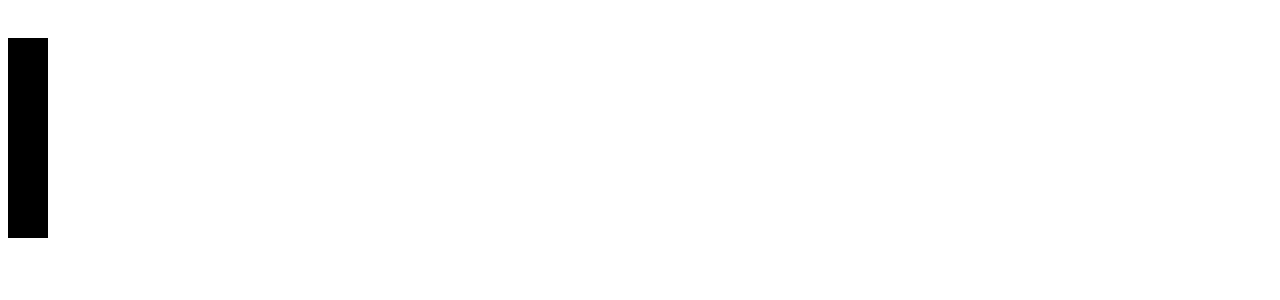
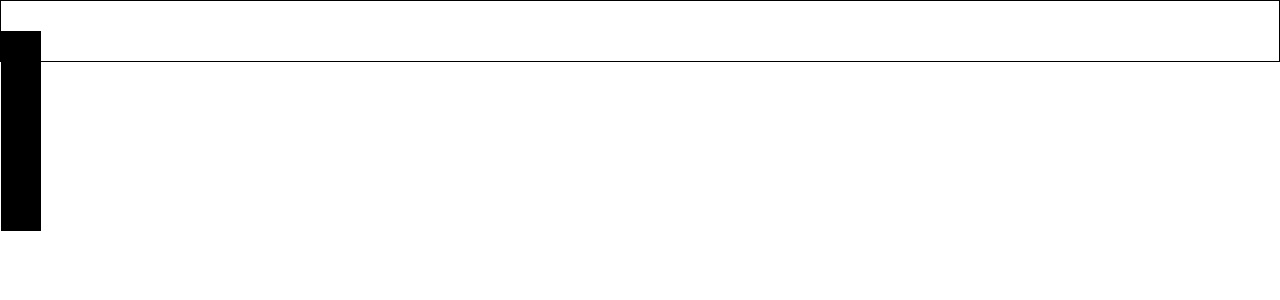
Before and after one commit to Dariuszb94/Ping-pong, a React (Create React App) app: page / in a window 1280 px wide. Shown: the top 300 px of the page. Built offline with nearby package versions, Linux system fonts and the light colour scheme.

Commit message:
board border

```diff
--- a/src/components/Board/BoardContainerStyles.tsx
+++ b/src/components/Board/BoardContainerStyles.tsx
@@ -3,4 +3,5 @@ import styled from 'styled-components';
 export const Board = styled.div`
   position: relative;
   padding: 30px;
+  border: 1px solid black;
 `;
--- a/src/index.tsx
+++ b/src/index.tsx
@@ -1,12 +1,23 @@
 import React from 'react';
 import ReactDOM from 'react-dom/client';
 import App from './App';
+import { createGlobalStyle } from 'styled-components';
+
+const GlobalStyle = createGlobalStyle`
+  * {
+    box-sizing: border-box;
+    margin: 0;
+    padding: 0;
+  }
+`;
 
 const root = ReactDOM.createRoot(
   document.getElementById('root') as HTMLElement
 );
+
 root.render(
   <React.StrictMode>
+    <GlobalStyle />
     <App />
   </React.StrictMode>
 );
```
